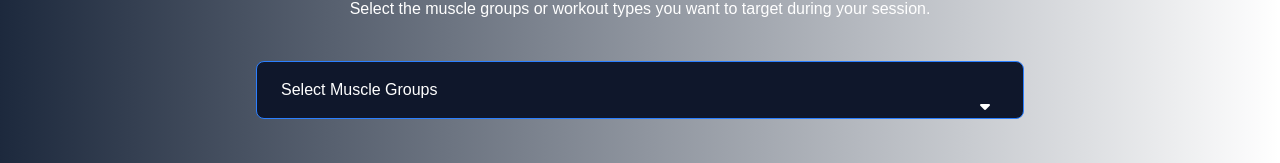
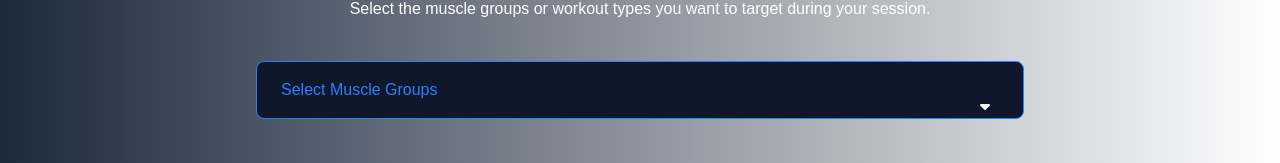
Before and after one commit to madvin/gym-app, a React (Vite) app in the folder react/: page / in a window 1280 px wide. Shown: the part 1323-1486 px from the top of the page. Built offline with nearby package versions, Linux system fonts and the light colour scheme.

Commit message:
fix resetting muscles when changing poison type and improve muscle selection UX

```diff
--- a/react/src/components/Generator.jsx
+++ b/react/src/components/Generator.jsx
@@ -45,8 +45,9 @@ export default function Generator() {
     }
 
     setMuscles([...muscles, muscleGroup])
-    if (muscles.length === 3) {
+    if (muscles.length >= 2) {
       setShowModal(false);
+      return;
     }
   }
   return (
@@ -61,6 +62,7 @@ export default function Generator() {
               {Object.keys(WORKOUTS).map((type,typeIndex) => {
             return (
               <button onClick={() => {
+                setMuscles([]);
                 setPoison(type)
               }} className={'bg-slate-950 border-2 border-blue-500 hover:bg-slate-700 text-white p-4 rounded-lg ' + (type === poison ? 'border-red-800' : 'border-blue-300')} key={typeIndex}>
               <p className='capitalize'>{type.replaceAll('_', ' ')}</p>
@@ -77,7 +79,7 @@ export default function Generator() {
 
            <div className='bg-slate-900 py-2 border border-solid border-blue-500 rounded-lg p-4 flex flex-col gap-2'>
               <button onClick ={toggleModal} className='relative p-2 flex items-center justify-between'>
-                <p className='capitalize'>{muscles.length === 0 ? 'Select Muscle groups' : muscles.join(', ')}</p>
+                <p className='capitalize text-blue-500'>{muscles.length === 0 ? 'Select Muscle groups' : muscles.join(', ')}</p>
                 <i className="fa-solid absolute right-3 top-1/2 translate-y-1/2 fa-caret-down"></i>
               </button>
               {showModal && (
```
